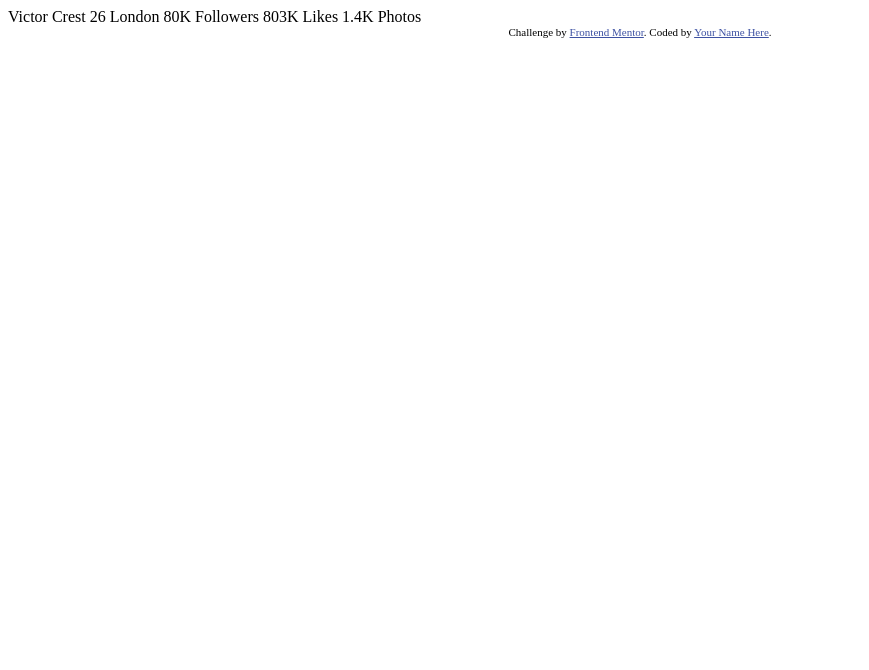
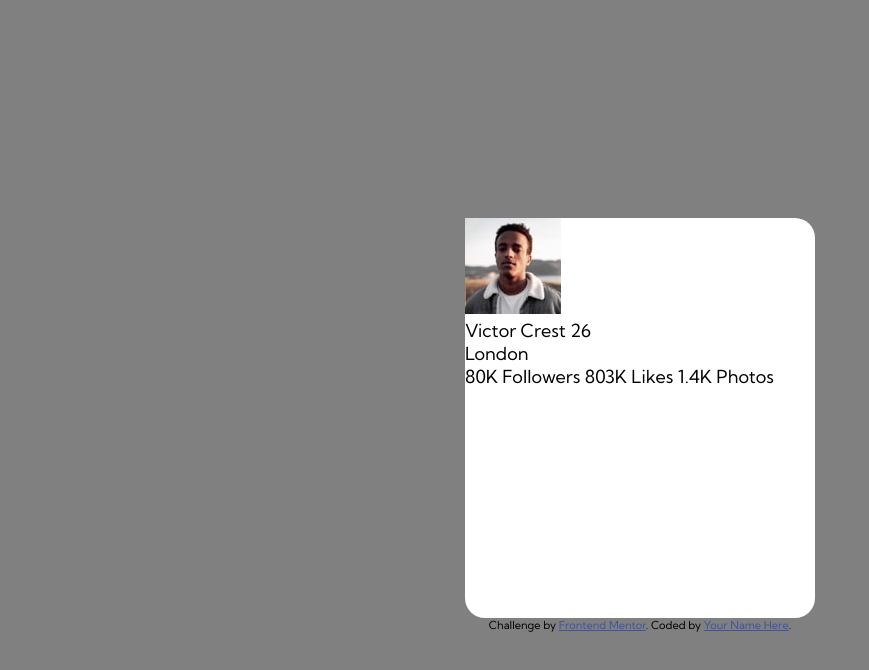
Before and after one commit to Nuggxt/Profile-card-component, a plain HTML site: page index.html in a window 1280 px wide. Shown: the whole page, without its empty margins (0-869 px from the left). Drawn offline with Linux system fonts and the light colour scheme.

Commit message:
card is almost done. Then will start on alignment.

```diff
--- a/css/style.css
+++ b/css/style.css
@@ -0,0 +1,32 @@
+* {
+  box-sizing: border-box;
+  padding: 0;
+  margin: 0;
+}
+body {
+    background-color: gray;
+    display: flex;
+    justify-content: center;
+    align-items: center;
+    flex-direction: column;
+    height: 100vh;
+    font-size: 18px;
+    font-family: 'Kumbh Sans', sans-serif;
+    margin: 25px;
+}
+.wrapper {
+    display: flex;
+    flex-direction: column;
+    background-color: white;
+    width: 350px;
+    height: 400px;
+    border-radius: 20px;
+    align-content: center;
+}
+.attribution {
+  font-size: 11px;
+  text-align: center;
+}
+.attribution a {
+  color: hsl(228, 45%, 44%);
+}
--- a/index.html
+++ b/index.html
@@ -1,35 +1,45 @@
 <!DOCTYPE html>
 <html lang="en">
   <head>
-  <meta charset="UTF-8">
-  <meta name="viewport" content="width=device-width, initial-scale=1.0"> <!-- displays site properly based on user's device -->
-
-  <link rel="icon" type="image/png" sizes="32x32" href="./images/favicon-32x32.png">
-
+    <meta charset="UTF-8" />
+    <meta name="viewport" content="width=device-width, initial-scale=1.0" />
+    <link rel="preconnect" href="https://fonts.googleapis.com" />
+    <link rel="preconnect" href="https://fonts.gstatic.com" crossorigin />
+    <link
+      href="https://fonts.googleapis.com/css2?family=Kumbh+Sans&display=swap"
+      rel="stylesheet"
+    />
+    <!-- displays site properly based on user's device -->
+    <link
+      rel="icon"
+      type="image/png"
+      sizes="32x32"
+      href="./images/favicon-32x32.png"
+    />
+    <link rel="stylesheet" href="css/style.css" />
     <title>Frontend Mentor | Profile card component</title>
-
-  <!-- Feel free to remove these styles or customise in your own stylesheet 👍 -->
-  <style>
-    .attribution { font-size: 11px; text-align: center; }
-    .attribution a { color: hsl(228, 45%, 44%); }
-  </style>
   </head>
   <body>
-  Victor Crest
-  26
-  London
-
-  80K
-  Followers
-
-  803K
-  Likes
-
-  1.4K
-  Photos
+    <div class="wrapper">
+      <div class="pfp">
+        <img
+          src="images/image-victor.jpg"
+          class="pfp-img"
+          alt="profile picture of Victor Crest."
+        />
+      </div>
+      <div class="name-age">
+        <span class="name">Victor Crest</span>
+        <span class="age">26</span>
+      </div>
+      <div class="location">London</div>
+      80K Followers 803K Likes 1.4K Photos
+    </div>
     <div class="attribution">
-    Challenge by <a href="https://www.frontendmentor.io?ref=challenge" target="_blank">Frontend Mentor</a>.
-    Coded by <a href="#">Your Name Here</a>.
+      Challenge by
+      <a href="https://www.frontendmentor.io?ref=challenge" target="_blank"
+        >Frontend Mentor</a
+      >. Coded by <a href="#">Your Name Here</a>.
     </div>
   </body>
 </html>
```
Lines whose indentation alone changed are shown as unchanged.
